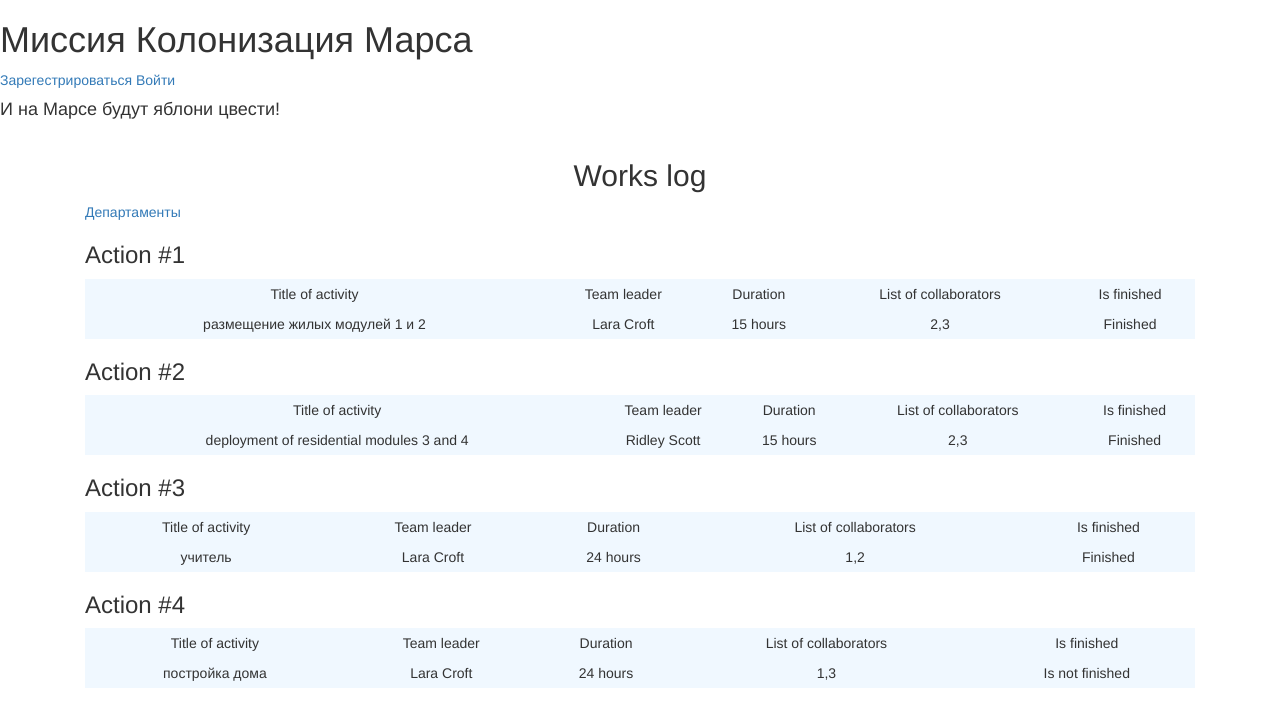
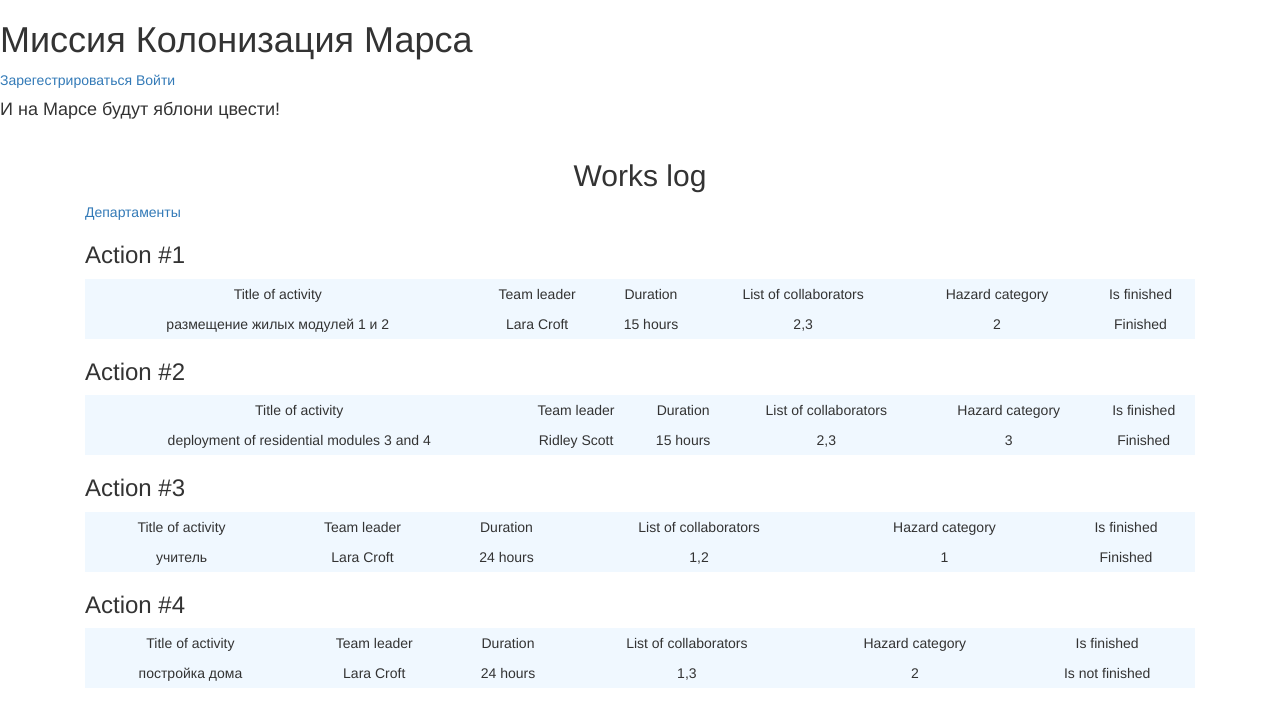
Before and after one commit to Mishgite/Mars, a Flask app: page / in a window 1280 px wide. Shown: the top 727 px of the page. Run offline with Flask 3, Linux system fonts and the light colour scheme; data comes from the database, SQL or seed files in the repository; both versions use the stored data as it was after the commit; some libraries are stand-ins or nearby versions.

Commit message:
Вспомогательная таблица

```diff
--- a/data/jobs.py
+++ b/data/jobs.py
@@ -18,4 +18,5 @@ class Job(SqlAlchemyBase, SerializerMixin):
     collaborators = sqlalchemy.Column(sqlalchemy.String, nullable=True)
     start_date = sqlalchemy.Column(sqlalchemy.DateTime, default=datetime.datetime.now())
     end_date = sqlalchemy.Column(sqlalchemy.DateTime)
+    category = sqlalchemy.Column(sqlalchemy.String, nullable=True)
     is_finished = sqlalchemy.Column(sqlalchemy.Boolean, default=False)
--- a/main.py
+++ b/main.py
@@ -47,6 +47,7 @@ db_sess = db_session.create_session()
 @app.route('/')
 def works_log():
     jobs = db_sess.query(Job).all()
+    print(jobs)
     return render_template('jobs.html', title='Журнал работ', jobs=jobs)
 
 
@@ -200,6 +201,7 @@ class Registr_Jobs(FlaskForm):
     job = StringField('Название работы', validators=[DataRequired()])
     work_size = StringField('Время работы', validators=[DataRequired(), NumberRange(1, 1500)])
     collaborators = StringField('ID других участников', validators=[DataRequired()])
+    category = StringField('Категория работы', validators=[DataRequired(), NumberRange(1, 1500)])
     remember_me = BooleanField('Работа выполнена')
     submit = SubmitField('Добавить')
 
@@ -223,6 +225,7 @@ def register_jobs():
         job.job = form.job.data
         job.work_size = form.work_size.data
         job.collaborators = form.collaborators.data
+        job.category = form.category.data
         job.is_finished = form.remember_me.data
         db_sess.add(job)
         db_sess.commit()
@@ -236,6 +239,7 @@ class JobForm(FlaskForm):
     job = StringField('Название работы', validators=[DataRequired()])
     work_size = IntegerField('Время работы', validators=[DataRequired()])
     collaborators = StringField('ID других участников', validators=[DataRequired()])
+    category = StringField('Категория работы', validators=[DataRequired(), NumberRange(1, 1500)])
     is_finished = BooleanField('Работа завершена?', default=False)
     submit = SubmitField("Готово")
 
@@ -256,6 +260,7 @@ def edit_job(id: int):
             form.job.data = job.job
             form.work_size.data = job.work_size
             form.collaborators.data = job.collaborators
+            form.category.data = job.category
             form.is_finished.data = job.is_finished
         else:
             abort(404)
@@ -271,6 +276,7 @@ def edit_job(id: int):
             job.job = form.job.data
             job.work_size = form.work_size.data
             job.collaborators = form.collaborators.data
+            form.category.data = job.category
             job.is_finished = form.is_finished.data
             db_sess.commit()
             return redirect('/')
--- a/templates/jobs.html
+++ b/templates/jobs.html
@@ -4,7 +4,7 @@
     <h2 align="center">Works log</h2>
     {% if current_user.is_authenticated %}
         <div class="edit_jobs">
-            <a href="http://localhost:5000/job">Добавить</a>
+            <a href="http://localhost:5000/register_jobs">Добавить</a>
         </div>
     {% endif %}
     <div class="edit_jobs">
@@ -18,6 +18,7 @@
                 <td>Team leader</td>
                 <td>Duration</td>
                 <td>List of collaborators</td>
+                <td>Hazard category</td>
                 <td>Is finished</td>
             </tr>
             <tr>
@@ -25,6 +26,7 @@
                 <td>{{ job.team_leader.name }} {{ job.team_leader.surname }}</td>
                 <td>{{ job.work_size }} hours</td>
                 <td>{{ job.collaborators }}</td>
+                <td>{{  job.category  }}</td>
                 <td>{% if job.is_finished == 0 %} Is not finished {% else %} Finished {% endif %}</td>
             </tr>
         </table>
--- a/templates/redakt_jobs.html
+++ b/templates/redakt_jobs.html
@@ -4,7 +4,7 @@
   <h2>Форма редактирования работы</h2>
   <form action="" method="post" novalidate>
     {{ form.hidden_tag() }}
-    {% for elem in [form.team_leader_id, form.job, form.work_size, form.collaborators] %}
+    {% for elem in [form.team_leader_id, form.job, form.work_size, form.collaborators, form.category] %}
       <p>
           {{ elem.label }}
           {{ elem(class="form-control") }}
--- a/templates/register_jobs.html
+++ b/templates/register_jobs.html
@@ -3,7 +3,7 @@
 	<h2>Форма добавления работы</h2>
     <form action="" method="post" novalidate>
         {{ form.hidden_tag() }}
-        {% for elem in [form.team_leader_id, form.job, form.work_size, form.collaborators] %}
+        {% for elem in [form.team_leader_id, form.job, form.work_size, form.collaborators, form.category] %}
             <p>
                 {{ elem.label }}
                 {{ elem(class="form-control") }}
```
Also changed, not shown: db/database.db.
